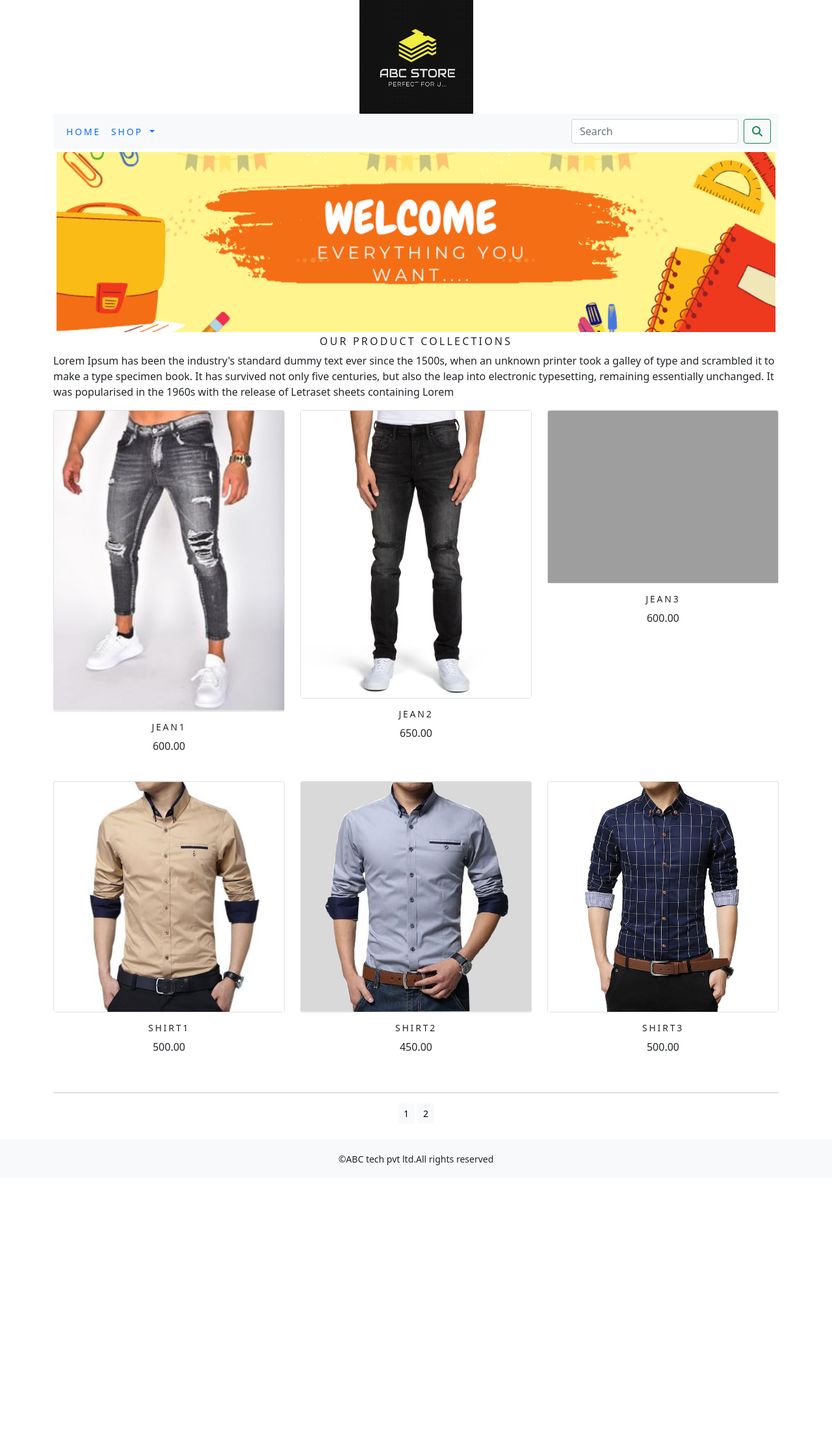
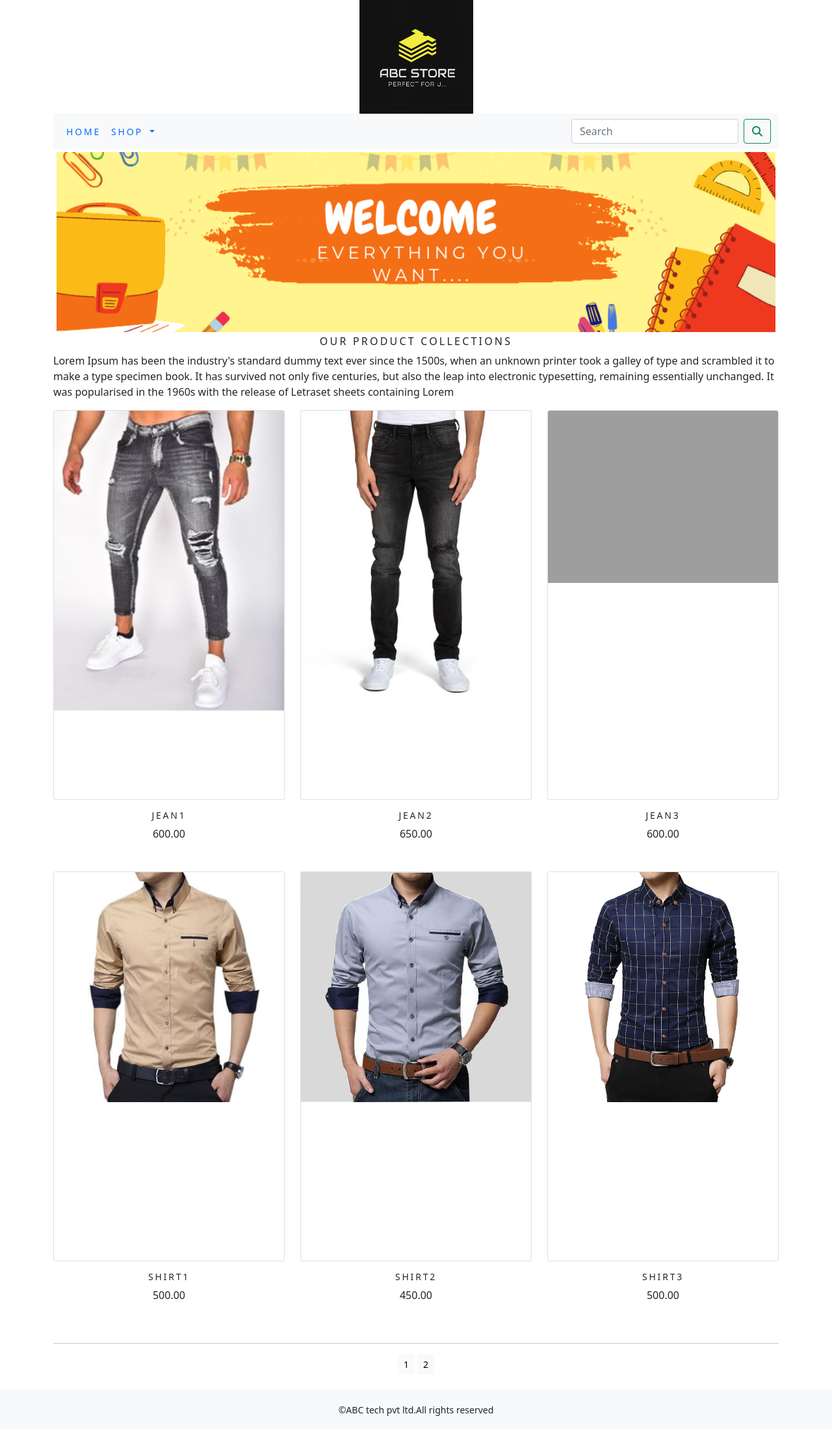
Before and after one commit to ashagvv/ecommerce, a Django app: page /shop/ in a window 1280 px wide. Shown: the whole page at 65% size. Before the commit the page ends 1793 px from the top, so only its background shows below. Run offline with Django 3.2, Linux system fonts and the light colour scheme; data comes from the database, SQL or seed files in the repository; some libraries are stand-ins or nearby versions; grey boxes are pictures that could not be loaded.

Commit message:
Update category.html

```diff
--- a/ecommerce/ecommerce/templates/category.html
+++ b/ecommerce/ecommerce/templates/category.html
@@ -51,10 +51,10 @@
 <div class="row mx_auto">
     {% for product in products.object_list %}
     <div class="my_bottom_margin col-9 col-sm-12 col-md-4  col-lg-4">
-        <div class="card text-center" style="min-width:18rem;">
+        <div class="card text-center" style="min-width:18rem;height:600px;">
        <a href="{{product.get_url}}"><img class="card-img-top my_image" src="{{product.image.url}}" height="200" width="300" alt="{{product.name}}"></a>
    </div>
-    <div class="card-body">
+    <div class="card-body" style="height:100px;">
         <h4 class="text-center">{{product.name}}</h4>
         <p class="text-center">{{product.price}}</p>
     </div>
```
